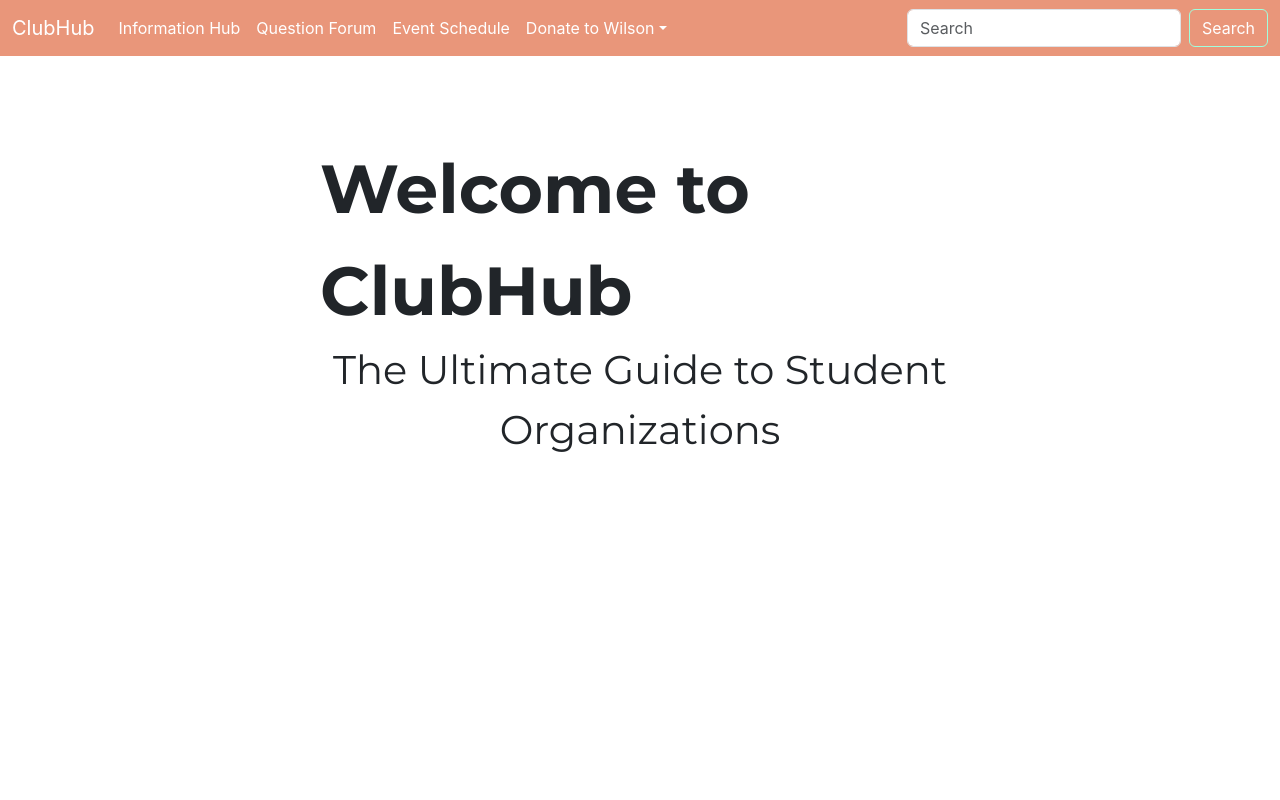
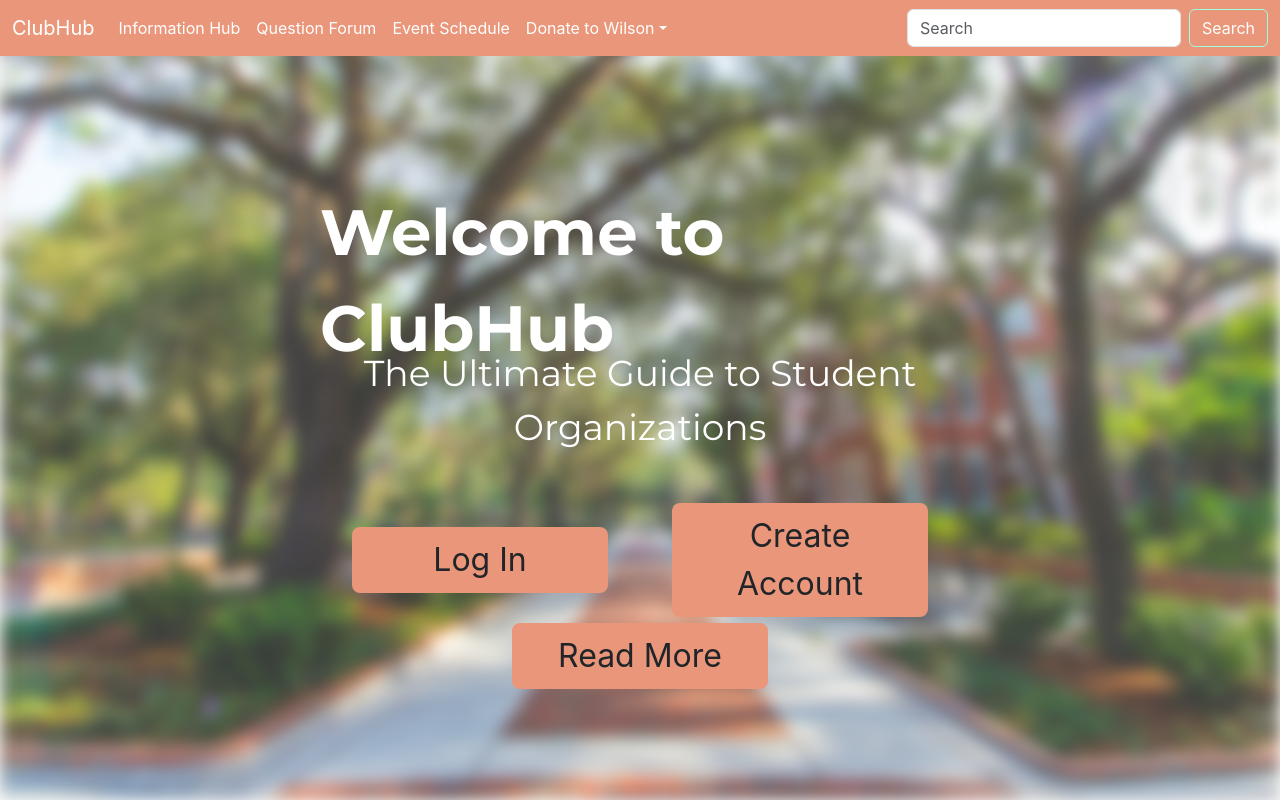
Before and after one commit to WilsonGoins/ClubHub, a React (Create React App) app in the folder React/clubhub/: page / in a window 1280 px wide. Built offline with nearby package versions, Linux system fonts and the light colour scheme.

Commit message:
added bg image

```diff
--- a/React/clubhub/src/LandingPage/LandingPage.css
+++ b/React/clubhub/src/LandingPage/LandingPage.css
@@ -1,29 +1,33 @@
 @font-face {
     font-family: Montserrat;
     src: url(../Assets/Montserrat-Font.ttf) format("truetype");
+}
+
+.LP-bg-img {
+    position: absolute;
+    width: 100vw;
+    height: 100vh;
+    background-image: url("PlazaOfTheAmericas.png");
+    background-size: cover;
+    filter: blur(8px);
 }
 
 .LP-title {
     color:darksalmon
 }
 
-.LP-background {
-    height: 100vh;
-    position: relative;
-    background-color: white;
-}
-
 .LP-title-container {
     position: absolute;
-    top: 30%;
+    top: 35%;
     left: 50%;
     transform: translate(-50%, -50%);
 }
 
 .LP-title-text {
     font-family: 'Montserrat';
-    font-size: 425%;
+    font-size: 400%;
     font-weight: bold;
+    color: white;
 }
 
 .LP-title-2-container {
@@ -36,5 +40,33 @@
 
 .LP-title-2-text {
     font-family: 'Montserrat';
-    font-size: 250%;
+    font-size: 225%;
+    color: white;
 }
+
+.LP-login-btn {
+    position: absolute;
+    top: 70%;
+    left: 37.5%;
+    width: 20%;
+    font-size: 200%;
+    transform: translate(-50%, -50%);
+}
+
+.LP-create-btn {
+    position: absolute;
+    top: 70%;
+    left: 62.5%;
+    width: 20%;
+    font-size: 200%;
+    transform: translate(-50%, -50%);
+}
+
+.LP-read-btn {
+    position: absolute;
+    top: 82%;
+    left: 50%;
+    width: 20%;
+    font-size: 200%;
+    transform: translate(-50%, -50%);
+}
--- a/React/clubhub/src/LandingPage/LandingPage.js
+++ b/React/clubhub/src/LandingPage/LandingPage.js
@@ -1,11 +1,16 @@
 import React from "react"
 import Navbar from "../Navbar/Navbar"
 import "./LandingPage.css"
+import PlazaOfTheAmericas from "./PlazaOfTheAmericas.png"
 
 const LandingPage = () => {
 
     return (
-        <div className="LP-background">
+        <div>
+            <div>
+                <img src={PlazaOfTheAmericas} alt="Plaza of the Americas - UF" className="LP-bg-img" />
+            </div>
+
             <Navbar />
 
             <div className="LP-title-container">
@@ -20,9 +25,20 @@ const LandingPage = () => {
                 </div>
             </div>
 
+            {/* log in */}
+            <div>
+                <button type="button" class="btn btn-lg NVB-bg-color LP-login-btn">Log In</button>
+            </div>
 
+            {/* create account */}
+            <div>
+                <button type="button" class="btn btn-lg NVB-bg-color LP-create-btn">Create Account</button>
+            </div>
 
-
+            {/* read more */}
+            <div>
+                <button type="button" class="btn btn-lg NVB-bg-color LP-read-btn">Read More</button>
+            </div>
         </div>
     )
 }
```
Also changed, not shown: React/clubhub/src/LandingPage/PlazaOfTheAmericas.png (added), React/clubhub/src/Navbar/Navbar.css (line endings or trailing spaces), 1 other file (tests, documents, lock files or other folders).
